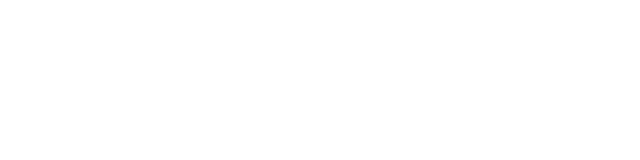
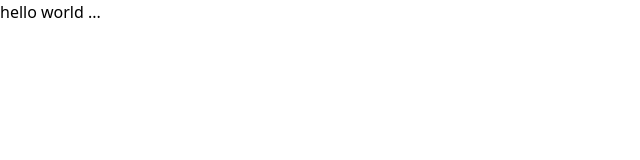
Before and after one commit to chris097/todo-app, a React (Create React App) app: page / in a window 1280 px wide. Shown: the top 160 px of the page, without its empty margins (0-640 px from the left). Built offline with nearby package versions, Linux system fonts and the light colour scheme.

Commit message:
fixing bud

```diff
--- a/src/components/register.js
+++ b/src/components/register.js
@@ -5,7 +5,7 @@
     return(
         <>
             <div>
-
+                hello world ...
             </div>
         </>
     )
```
